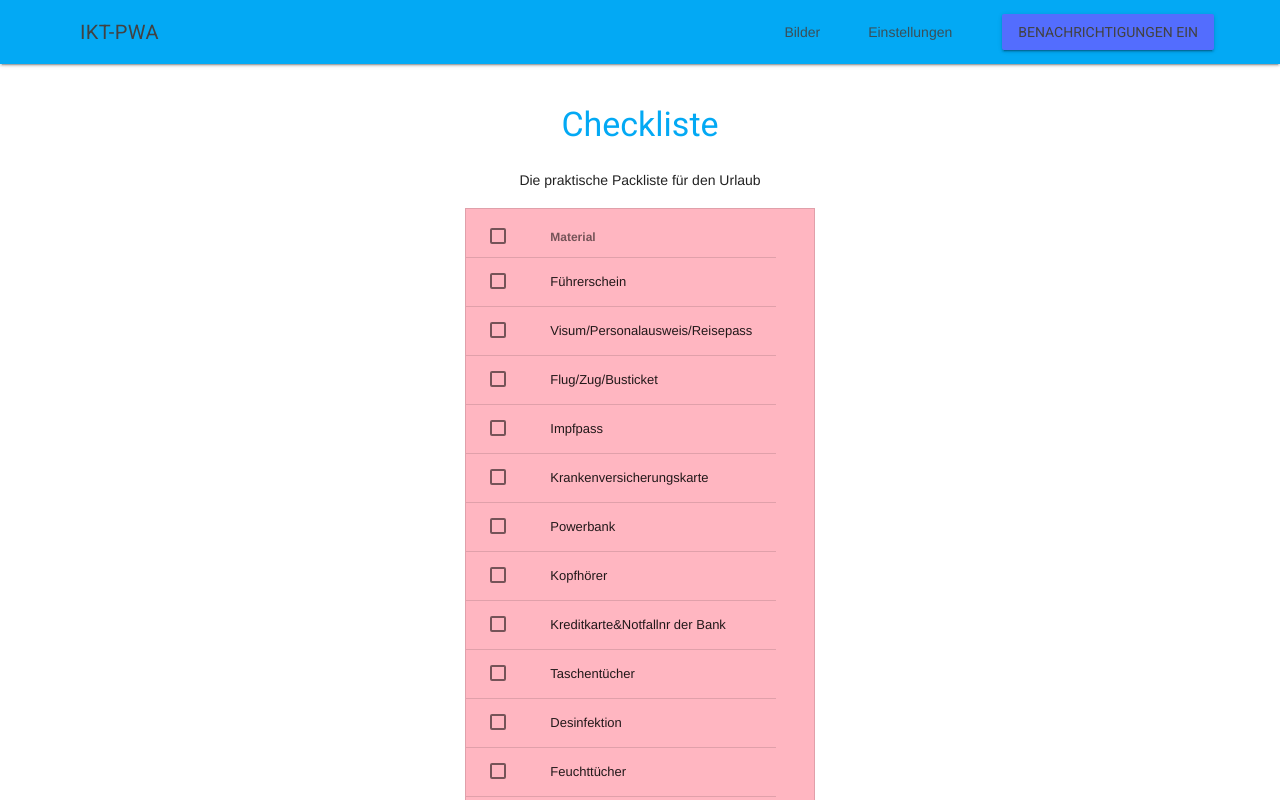
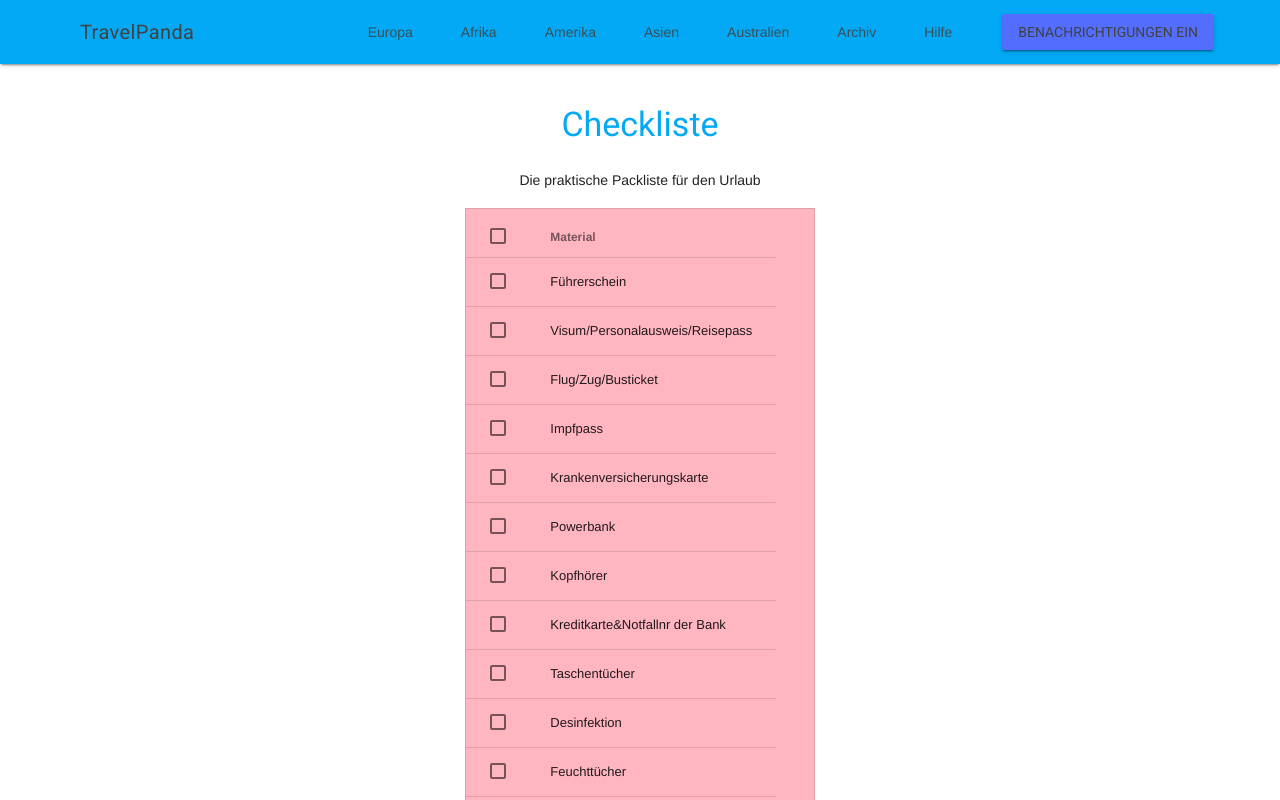
Before and after one commit to Neslihan1/IKT_PWA_22, a website: page public/archiv/index.html in a window 1280 px wide. Drawn offline with nearby package versions, Linux system fonts and the light colour scheme; a script that the page names is missing.

Commit message:
Archiv-Manifest

```diff
--- a/public/archiv/index.html
+++ b/public/archiv/index.html
@@ -5,7 +5,7 @@
   <meta name="viewport"
         content="width=device-width, user-scalable=no, initial-scale=1.0, maximum-scale=1.0, minimum-scale=1.0">
   <meta http-equiv="X-UA-Compatible" content="ie=edge">
-  <title>Help</title>
+  <title>Archiv</title>
   <link href="https://fonts.googleapis.com/css?family=Roboto:400,700" rel="stylesheet">
   <link rel="stylesheet" href="https://fonts.googleapis.com/icon?family=Material+Icons">
   <link rel="stylesheet" href="https://code.getmdl.io/1.3.0/material.light_blue-indigo.min.css">
@@ -20,16 +20,16 @@
 
 <meta name="apple-mobile-web-app-capable" content="yes">
 <meta name="apple-mobile-web-app-status-bar-style" content="black">
-<meta name="apple-mobile-web-app-title" content="HTW-Insta">
-<link rel="apple-touch-icon" href="/src/images/icons/ios-fiw57x57.png" sizes="57x57">
-<link rel="apple-touch-icon" href="/src/images/icons/ios-fiw60x60.png" sizes="60x60">
-<link rel="apple-touch-icon" href="/src/images/icons/ios-fiw72x72.png" sizes="72x72">
-<link rel="apple-touch-icon" href="/src/images/icons/ios-fiw76x76.png" sizes="76x76">
-<link rel="apple-touch-icon" href="/src/images/icons/ios-fiw114x114.png" sizes="114x114">
-<link rel="apple-touch-icon" href="/src/images/icons/ios-fiw120x120.png" sizes="120x120">
-<link rel="apple-touch-icon" href="/src/images/icons/ios-fiw144x144.png" sizes="144x144">
-<link rel="apple-touch-icon" href="/src/images/icons/ios-fiw152x152.png" sizes="152x152">
-<link rel="apple-touch-icon" href="/src/images/icons/ios-fiw180x180.png" sizes="180x180">
+<meta name="apple-mobile-web-app-title" content="TravelPanda">
+<link rel="apple-touch-icon" href="/src/images/icons/apple-icon-57x57.png" sizes="57x57">
+<link rel="apple-touch-icon" href="/src/images/icons/apple-icon-60x60.png" sizes="60x60">
+<link rel="apple-touch-icon" href="/src/images/icons/apple-icon-72x72.png" sizes="72x72">
+<link rel="apple-touch-icon" href="/src/images/icons/apple-icon-76x76.png" sizes="76x76">
+<link rel="apple-touch-icon" href="/src/images/icons/apple-icon-114x114.png" sizes="114x114">
+<link rel="apple-touch-icon" href="/src/images/icons/apple-icon-120x120.png" sizes="120x120">
+<link rel="apple-touch-icon" href="/src/images/icons/apple-icon-144x144.png" sizes="144x144">
+<link rel="apple-touch-icon" href="/src/images/icons/apple-icon-152x152.png" sizes="152x152">
+<link rel="apple-touch-icon" href="/src/images/icons/apple-icon-180x180.png" sizes="180x180">
 
 
 
@@ -40,14 +40,16 @@
   <div class="mdl-layout mdl-js-layout mdl-layout--fixed-header">
     <header class="mdl-layout__header">
       <div class="mdl-layout__header-row">
-        <!-- Title -->
-        <span class="mdl-layout-title">IKT-PWA</span>
-        <!-- Add spacer, to align navigation to the right -->
+        <span class="mdl-layout-title">TravelPanda</span>
         <div class="mdl-layout-spacer"></div>
-        <!-- Navigation. We hide it in small screens. -->
         <nav class="mdl-navigation mdl-layout--large-screen-only">
-          <a class="mdl-navigation__link" href="/">Bilder</a>
-          <a class="mdl-navigation__link" href="/settings">Einstellungen</a>
+          <a class="mdl-navigation__link" href="/europa">Europa</a>
+            <a class="mdl-navigation__link" href="/afrika">Afrika</a>
+            <a class="mdl-navigation__link" href="/amerika">Amerika</a>
+            <a class="mdl-navigation__link" href="/asien">Asien</a>
+            <a class="mdl-navigation__link" href="/australien">Australien</a>
+            <a class="mdl-navigation__link" href="/archiv">Archiv</a>
+            <a class="mdl-navigation__link" href="/help">Hilfe</a>
           <div class="drawer-option">
             <button class="enable-notifications mdl-button mdl-js-button mdl-button--raised mdl-button--colored mdl-color--accent">
               Benachrichtigungen Ein
@@ -57,10 +59,16 @@
       </div>
     </header>
     <div class="mdl-layout__drawer">
-      <span class="mdl-layout-title">IKT-PWA</span>
+      <span class="mdl-layout-title">TravelPande</span>
       <nav class="mdl-navigation">
         <a class="mdl-navigation__link" href="/">Feed</a>
-        <a class="mdl-navigation__link" href="/help">Help</a>
+        <a class="mdl-navigation__link" href="/europa">Europa</a>
+          <a class="mdl-navigation__link" href="/afrika">Afrika</a>
+          <a class="mdl-navigation__link" href="/amerika">Amerika</a>
+          <a class="mdl-navigation__link" href="/asien">Asien</a>
+          <a class="mdl-navigation__link" href="/australien">Australien</a>
+          <a class="mdl-navigation__link" href="/archiv">Archiv</a>
+          <a class="mdl-navigation__link" href="/help">Hilfe</a>
         <div class="drawer-option">
           <button class="enable-notifications mdl-button mdl-js-button mdl-button--raised mdl-button--colored mdl-color--accent">
             Benachrichtigungen Ein
@@ -71,8 +79,6 @@
     <main class="mdl-layout__content mat-typography">
       <div class="mdl-grid">
         <div class="mdl-cell mdl-cell--12-col text-center">
-       <!---  <h3>Checkliste</h3> -->
-
         <h3 class="text-center mdl-color-text--primary">Checkliste</h3>
 
           <p>Die praktische Packliste für den Urlaub</p>
```
